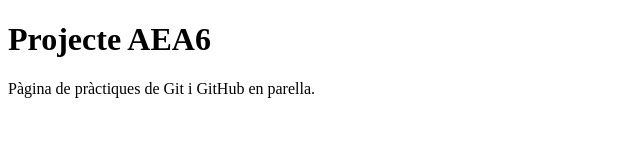
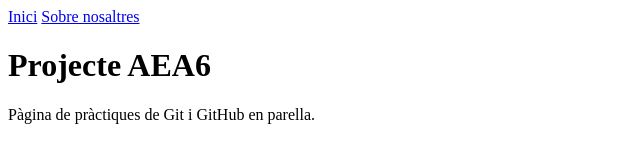
Before and after one commit to EnricAnt1/aea6-EnricAnt1-2star444, a plain HTML site: page index.html in a window 1280 px wide. Shown: the whole page, without its empty margins (0-640 px from the left). Drawn offline with Linux system fonts and the light colour scheme.

Commit message:
Afegeix capçalera de navegació

```diff
--- a/index.html
+++ b/index.html
@@ -5,6 +5,12 @@
   <title>El nostre projecte AEA6</title>
 </head>
 <body>
+  <header>
+  <nav>
+    <a href="#">Inici</a>
+    <a href="#">Sobre nosaltres</a>
+  </nav>
+</header>
   <h1>Projecte AEA6</h1>
   <p>Pàgina de pràctiques de Git i GitHub en parella.</p>
 </body>
```
